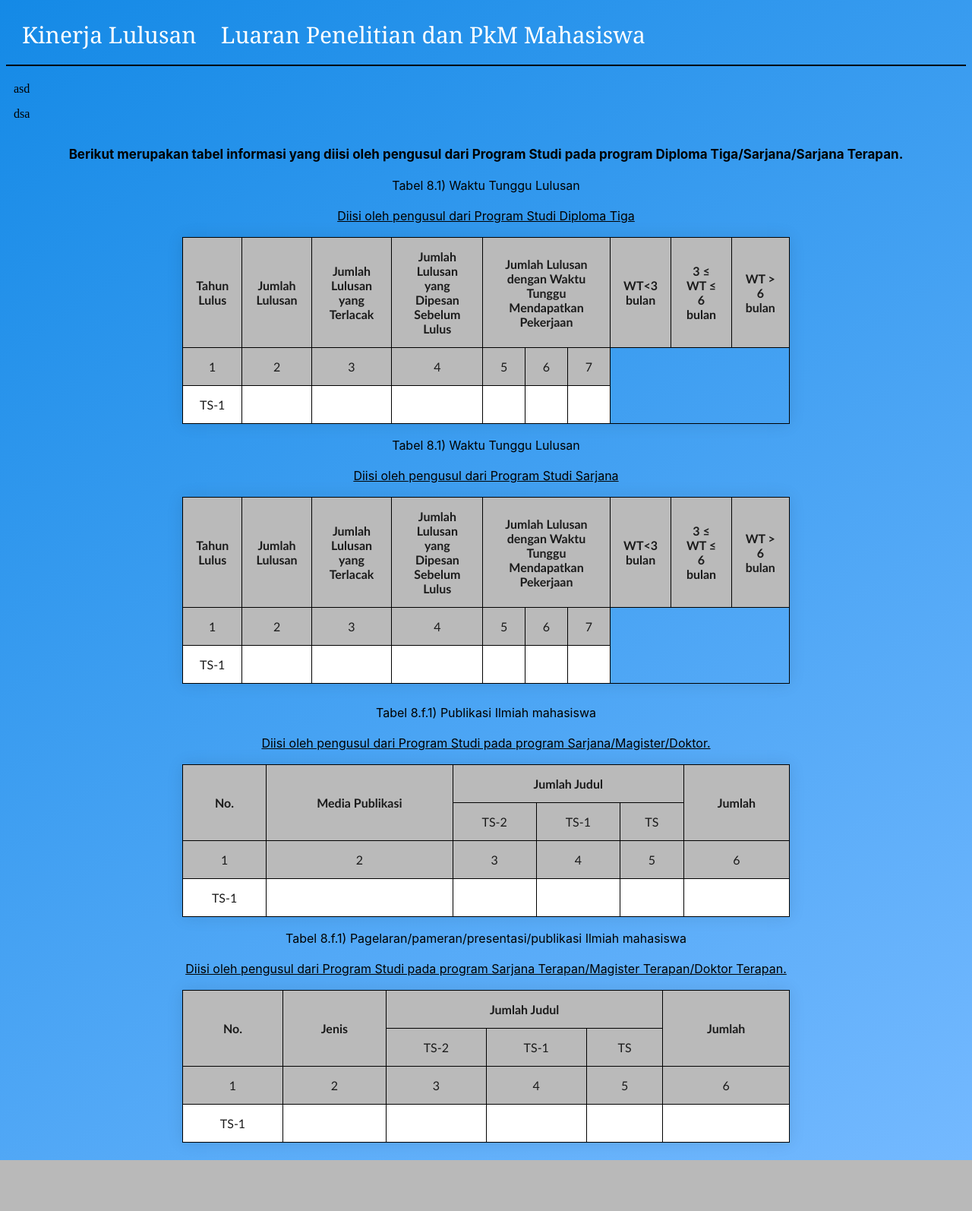
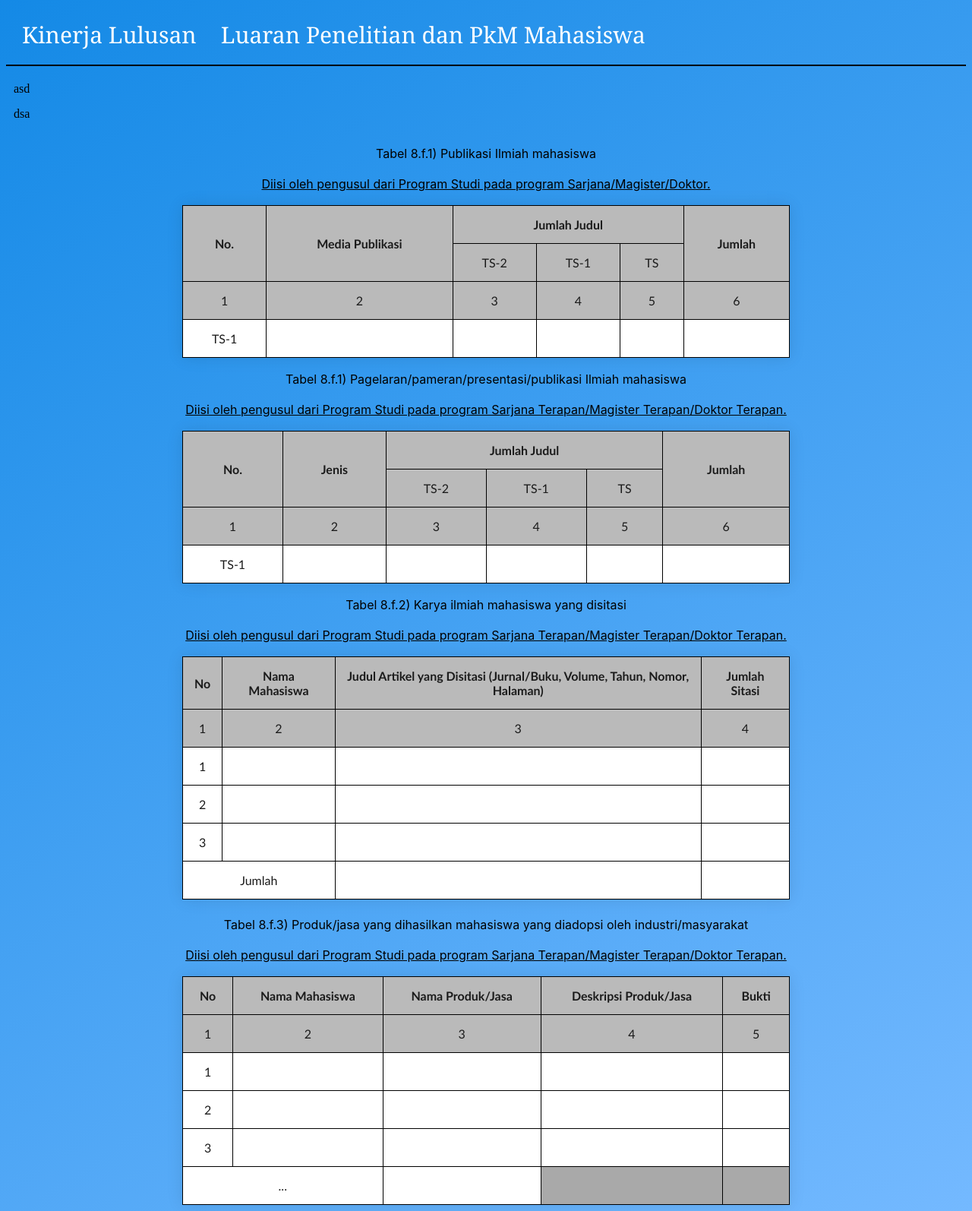
Before and after one commit to Manpro-B1/Akreditasi2020, a PHP site: page /Capaian.php in a window 1280 px wide. Shown: the part 277-1871 px from the top of the page at 76% size. Before the commit the page ends 1804 px from the top, so only its background shows below. Run offline with PHP 8.4, Linux system fonts and the light colour scheme.

Commit message:
Template table 8.f

```diff
--- a/Capaian.php
+++ b/Capaian.php
@@ -44,83 +44,6 @@
     <div class="konten" id="konten-2">
         dsa
     </div>
-    <div class="konten" id="konten-4">
-        <div style="text-align:center; font-weight: bold; font-size: 17px">
-            <p>Berikut merupakan tabel informasi yang diisi oleh pengusul dari Program Studi pada program Diploma
-                Tiga/Sarjana/Sarjana Terapan.</p>
-        </div>
-
-        <!-- Diploma 3 -->
-        <div>
-            <p>Tabel 8.1) Waktu Tunggu Lulusan</p>
-            <p><u>Diisi oleh pengusul dari Program Studi Diploma Tiga</u></p>
-            <table id="tbl-konten">
-                <tr style="background-color: darkgrey">
-                    <th>Tahun Lulus</th>
-                    <th>Jumlah Lulusan</th>
-                    <th>Jumlah Lulusan yang Terlacak</th>
-                    <th>Jumlah Lulusan yang Dipesan Sebelum Lulus</th>
-                    <th colspan="3">Jumlah Lulusan dengan Waktu Tunggu Mendapatkan Pekerjaan</th>
-                    <th>WT&lt;3 bulan</th>
-                    <th>3 &le; WT &le; 6 bulan</th>
-                    <th>WT &gt; 6 bulan</th>
-                </tr>
-                <tr style="background-color: darkgrey">
-                    <td>1</td>
-                    <td>2</td>
-                    <td>3</td>
-                    <td>4</td>
-                    <td>5</td>
-                    <td>6</td>
-                    <td>7</td>
-                </tr>
-                <tr style="background-color: #ffff">
-                    <td>TS-1</td>
-                    <td></td>
-                    <td></td>
-                    <td></td>
-                    <td></td>
-                    <td></td>
-                    <td></td>
-                </tr>
-            </table>
-        </div>
-
-        <!-- Sarjana -->
-        <div>
-            <p>Tabel 8.1) Waktu Tunggu Lulusan</p>
-            <p><u>Diisi oleh pengusul dari Program Studi Sarjana</u></p>
-            <table id="tbl-konten">
-                <tr style="background-color: darkgrey">
-                    <th>Tahun Lulus</th>
-                    <th>Jumlah Lulusan</th>
-                    <th>Jumlah Lulusan yang Terlacak</th>
-                    <th>Jumlah Lulusan yang Dipesan Sebelum Lulus</th>
-                    <th colspan="3">Jumlah Lulusan dengan Waktu Tunggu Mendapatkan Pekerjaan</th>
-                    <th>WT&lt;3 bulan</th>
-                    <th>3 &le; WT &le; 6 bulan</th>
-                    <th>WT &gt; 6 bulan</th>
-                </tr>
-                <tr style="background-color: darkgrey">
-                    <td>1</td>
-                    <td>2</td>
-                    <td>3</td>
-                    <td>4</td>
-                    <td>5</td>
-                    <td>6</td>
-                    <td>7</td>
-                </tr>
-                <tr style="background-color: #ffff">
-                    <td>TS-1</td>
-                    <td></td>
-                    <td></td>
-                    <td></td>
-                    <td></td>
-                    <td></td>
-                    <td></td>
-                </tr>
-            </table>
-        </div>
 
         <div class="konten" id="konten-6">
             <div>
@@ -189,7 +112,106 @@
                     </tr>
                 </table>
             </div>
+            <div>
+                <p>Tabel 8.f.2) Karya ilmiah mahasiswa yang disitasi</p>
+                <p><u>Diisi oleh pengusul dari Program Studi pada program Sarjana Terapan/Magister Terapan/Doktor Terapan.</u></p>
+                <table id="tbl-konten">
+                <tr style="background-color: darkgrey">
+                    <th>No</th>
+                    <th>Nama Mahasiswa</th>
+                    <th>Judul Artikel yang Disitasi (Jurnal/Buku, Volume, Tahun, Nomor, Halaman)</th>
+                    <th>Jumlah Sitasi</th>
+
+                </tr>
+                <tr style="background-color: darkgrey">
+                    <td>1</td>
+                    <td>2</td>
+                    <td>3</td>
+                    <td>4</td>
+
+                </tr>
+                <tr style="background-color: #ffff">
+                    <td>1</td>
+                    <td></td>
+                    <td></td>
+                    <td></td>
+                </tr>
+                 <tr style="background-color: #ffff">
+                    <td>2</td>
+                    <td></td>
+                    <td></td>
+                    <td></td>
+                </tr>
+                 <tr style="background-color: #ffff">
+                    <td>3</td>
+                    <td></td>
+                    <td></td>
+                    <td></td>
+                </tr>
+                <tr style="background-color: #ffff">
+                    <td colspan="2">Jumlah</td>
+                    <td></td>
+                    <td></td>
+
+
+                </tr>
+            </table>
+            </div>
         </div>
+
+        <div>
+                <p>Tabel 8.f.3) Produk/jasa yang dihasilkan mahasiswa yang diadopsi oleh industri/masyarakat</p>
+                <p><u>Diisi oleh pengusul dari Program Studi pada program Sarjana Terapan/Magister Terapan/Doktor Terapan.</u></p>
+                <table id="tbl-konten">
+                <tr style="background-color: darkgrey">
+                    <th>No</th>
+                    <th>Nama Mahasiswa</th>
+                    <th>Nama Produk/Jasa</th>
+                    <th>Deskripsi Produk/Jasa</th>
+                    <th>Bukti</th>
+
+                </tr>
+                <tr style="background-color: darkgrey">
+                    <td>1</td>
+                    <td>2</td>
+                    <td>3</td>
+                    <td>4</td>
+                    <td>5</td>
+
+                </tr>
+                <tr style="background-color: #ffff">
+                    <td>1</td>
+                    <td></td>
+                    <td></td>
+                    <td></td>
+                    <td></td>
+                </tr>
+                 <tr style="background-color: #ffff">
+                    <td>2</td>
+                    <td></td>
+                    <td></td>
+                    <td></td>
+                    <td></td>
+                </tr>
+                 <tr style="background-color: #ffff">
+                    <td>3</td>
+                    <td></td>
+                    <td></td>
+                    <td></td>
+                    <td></td>
+                </tr>
+                <tr style="background-color: #ffff">
+                    <td colspan="2">...</td>
+                    <td></td>
+                    <td style="background-color: darkgrey"></td>
+                    <td style="background-color: darkgrey"></td>
+
+                </tr>
+            </table>
+            </div>
+        </div>
+
+
 
         <script>
             close();
```
